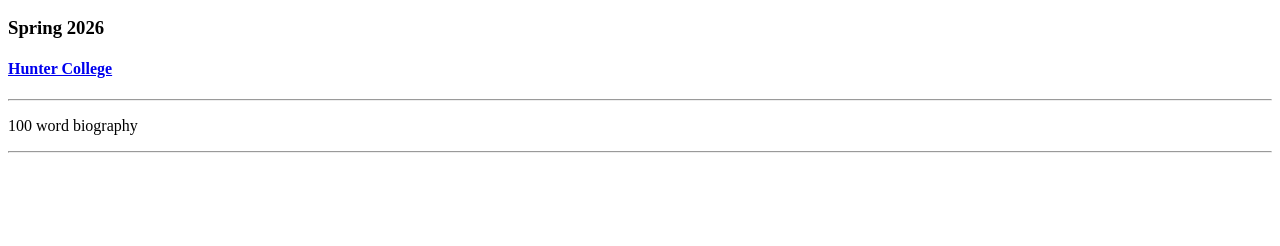
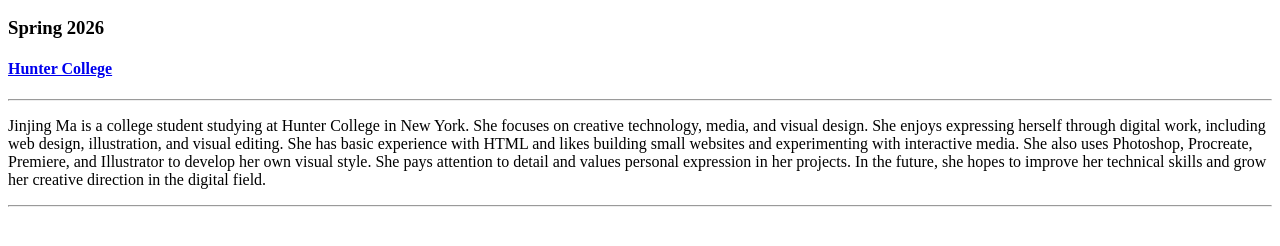
Before and after one commit to Kuku-26balala/MaSpring2026Web1, a plain HTML site: page Section1/index.html in a window 1280 px wide. Shown: the part 110-356 px from the top of the page. Drawn offline with Linux system fonts and the light colour scheme.

Commit message:
Update biography in Section1/index.html
Added a detailed biography of Jinjing Ma to the HTML file.

```diff
--- a/Section1/index.html
+++ b/Section1/index.html
@@ -18,7 +18,8 @@
 <a href="https://www.hunter.cuny.edu/" target="_blank">Hunter College</a>
 </h4>
 <hr>
-<p>100 word biography</p>
+<p>Jinjing Ma is a college student studying at Hunter College in New York. She focuses on creative technology, media, and visual design. She enjoys expressing herself through digital work, including web design, illustration, and visual editing. She has basic experience with HTML and likes building small websites and experimenting with interactive media. She also uses Photoshop, Procreate, Premiere, and Illustrator to develop her own visual style. She pays attention to detail and values personal expression in her projects. In the future, she hopes to improve her technical skills and grow her creative direction in the digital field.
+</p>
 <hr>
 </body>
 
```
